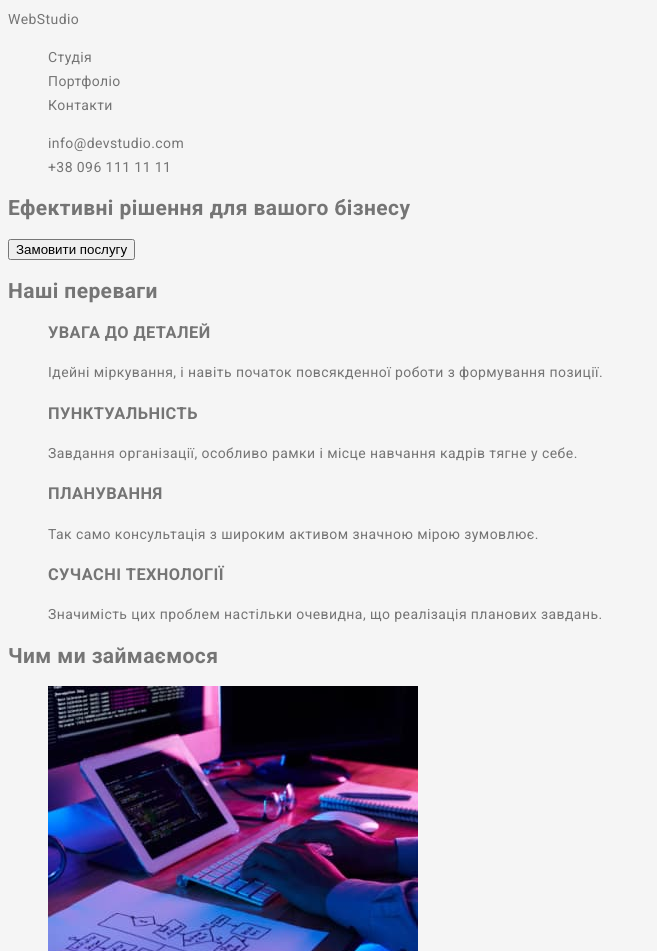
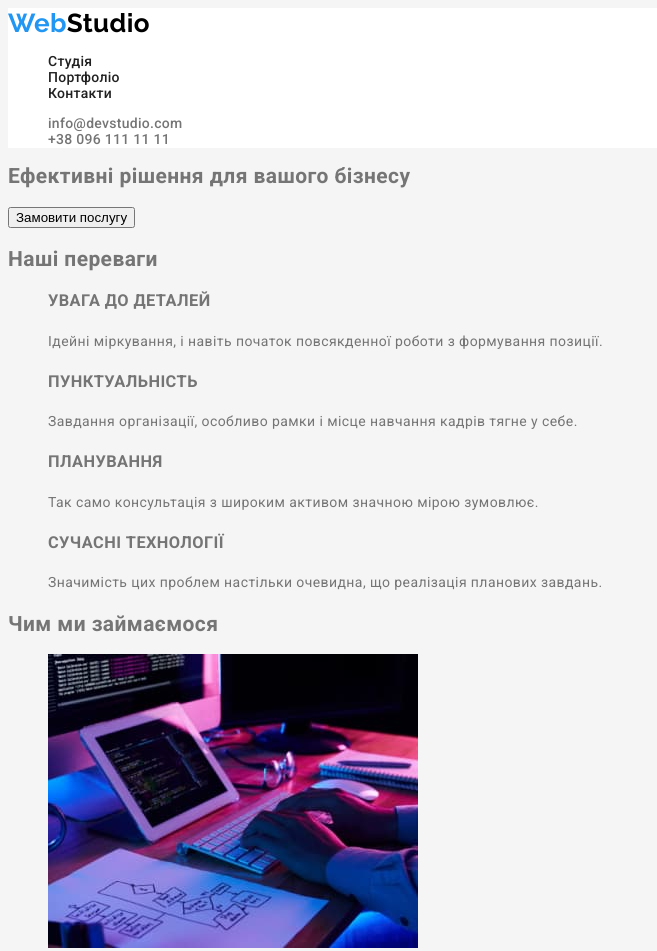
Before and after one commit to San-in/goit-markup-hw-02, a plain HTML site: page index.html in a window 1280 px wide. Shown: the top 951 px of the page, without its empty margins (0-657 px from the left). Drawn offline with Linux system fonts and the light colour scheme.

Commit message:
Додав колір і шрифти на шапку

```diff
--- a/css/style.css
+++ b/css/style.css
@@ -11,10 +11,12 @@
 --color-bgr-dark: #2F303A;
 }
 ._null{
+    list-style: none;
     text-decoration: none;
     color: inherit;
     font-style: normal;
-    list-style: none;
+    outline:none;
+
 }
 body {
     font-family: 'Roboto', sans-serif;
@@ -25,3 +27,34 @@ body {
     color: var(--color-main);
     background-color: var(--color-bgr-light);
 }
+
+.header{
+    background-color: var(--color-white);
+}
+.logo{
+    font-family: 'Raleway', sans-serif;
+    font-size: 26px;
+    line-height: 1.19;
+    color: var(--color-black);
+    font-weight: 700;
+}
+.logo span {
+    color: var(--color-accent);
+}
+.navigation,
+.contact {
+    letter-spacing: 0.02em;
+    line-height: 1.14;
+    font-weight: 500;
+}
+.navigation__item {
+    color:var(--color-bold);
+}
+.navigation__item a:focus,
+.navigation__item a:hover,
+.contact__email_active a:hover,
+.contact__email_active a:focus,
+.contact__tel_active a:hover,
+.contact__tel_active a:focus {
+    color: var(--color-accent);
+}
--- a/index.html
+++ b/index.html
@@ -75,7 +75,7 @@
       </section>
       <section class="main__section section-works">
         <h2 class="section-works__title title">Чим ми займаємося</h2>
-        <ul class="section-works__list">
+        <ul class="section-works__list _null">
           <li class="section-works__item">
             <a href="">
               <img
@@ -113,7 +113,7 @@
       </section>
       <section class="main__section section-team">
         <h2 class="section-team__title title">Наша команда</h2>
-        <ul class="section-team__list">
+        <ul class="section-team__list _null">
           <li class="section-team__card card">
             <a href="">
               <img
```
